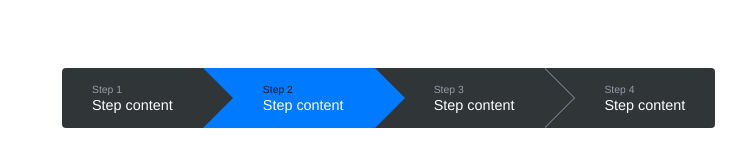
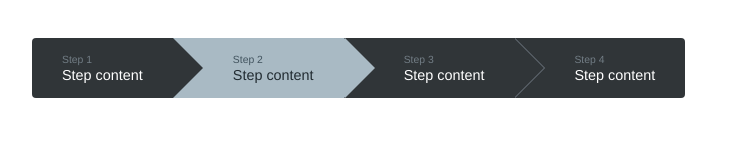
Before and after one commit to davidwerbrouck/wizard, a plain HTML site: page index.html in a window 1280 px wide. Shown: the whole page, without its empty margins (6-752 px from the left). Drawn offline with Linux system fonts and the light colour scheme.

Commit message:
New colors

```diff
--- a/style.scss
+++ b/style.scss
@@ -2,14 +2,14 @@
 //		*	@david_werbrouck on Twitter	*																																*
 //		*******************************
 
-$color: #303538;
-$hover-color: #586166;
-$lighter-color: #929EA5;
-$current-color: #007AFF;
-$size: 30px;
+$color:         #303538;
+$hover-color:   #3B4145;
+$lighter-color: #727D85;
+$current-color: #A9BAC4;
+$size:          30px;
 
 :root {
-  margin: $size * 2;
+  margin: $size;
   font-family: helvetica Neue, helvetica, sans-serif;
 }
 
@@ -76,18 +76,23 @@ span {
 
 .current,
 .current:hover {
+  color: darken($current-color, 55%);
   background: $current-color;
+
   &:not(:first-child):before {
     border-left-color: $current-color;
   }
+
   &:not(:last-child):after {
     border-left-color: $current-color;
   }
+
   & + a {
     &:not(:first-child):before {
       border-left-color: $current-color;
     }
   }
+
   span:before {
     color: darken($current-color, 40%);
   }
```
Also changed, not shown: style.css.
